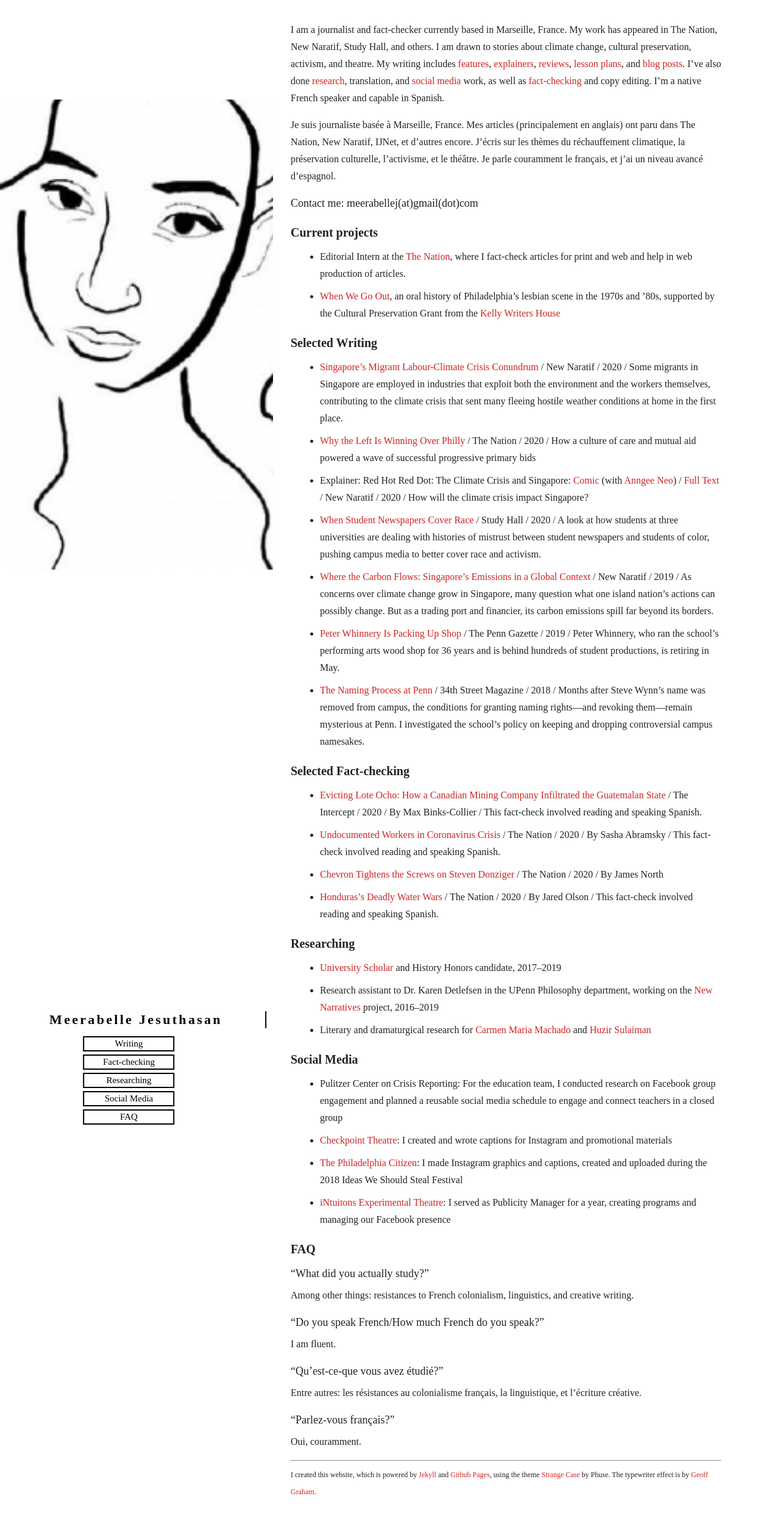
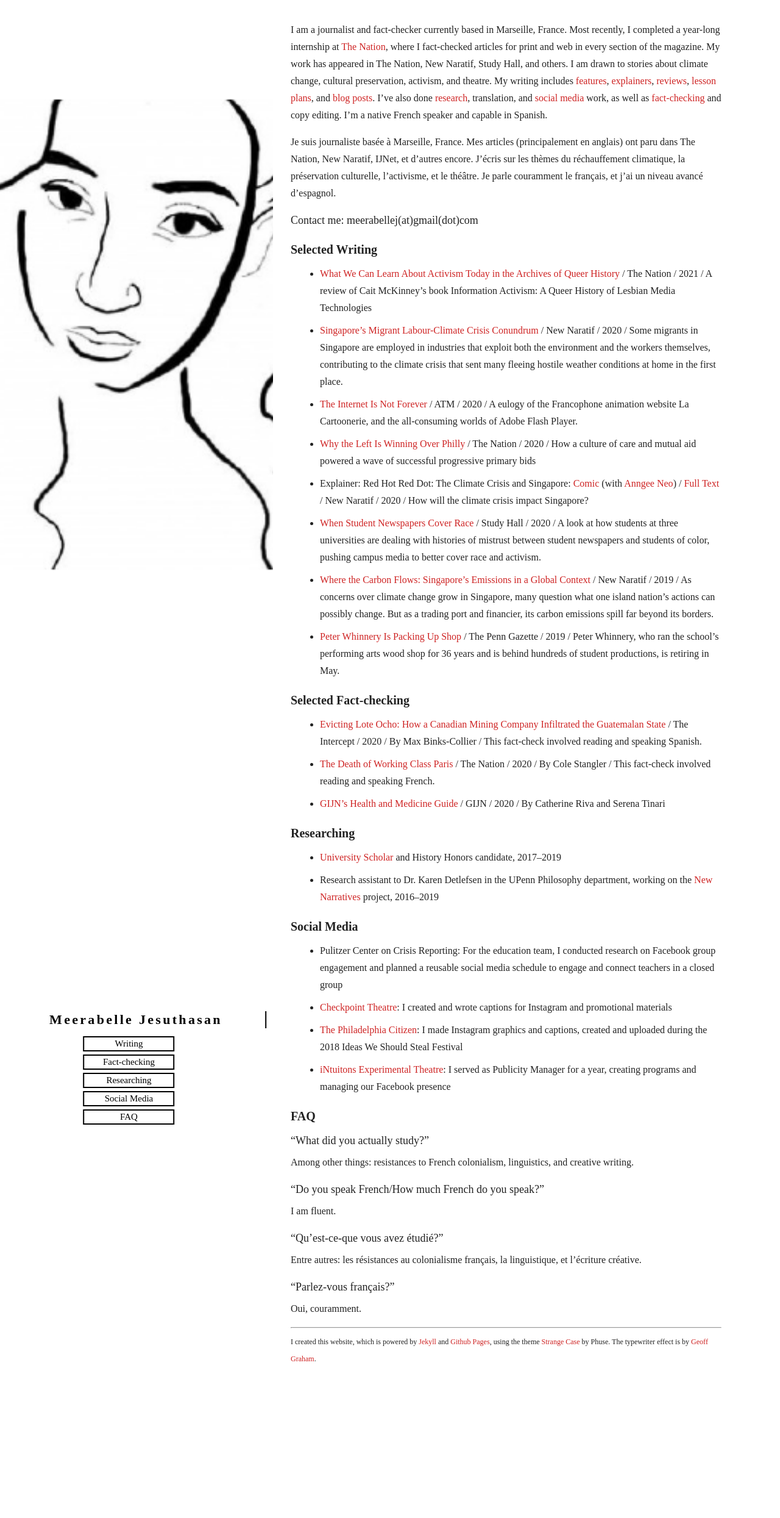
Before and after one commit to meerabellejesuthasan/meerabellejesuthasan.github.io, a Jekyll site: the page built from index.md, in a window 1280 px wide. Shown: the top 2489 px of the page at 61% size. Built offline with Jekyll 4.4.1, drawn with Linux system fonts in a browser that asks for light colours; nearby versions of some CDN libraries; some web fonts are replaced; Markdown is read by kramdown in place of the engine named in the settings.

Commit message:
Update index.md

```diff
--- a/index.md
+++ b/index.md
@@ -1,35 +1,30 @@
 ---
 layout: default
 ---
-I am a journalist and fact-checker currently based in Marseille, France. My work has appeared in The Nation, New Naratif, Study Hall, and others. I am drawn to stories about climate change, cultural preservation, activism, and theatre. My writing includes [features](https://www.thenation.com/article/politics/philadelphia-dem-primary-movement/?nc=1), [explainers](https://newnaratif.com/research/explainer-the-climate-crisis-and-singapore/), [reviews](https://www.broadstreetreview.com/theater/inis-nua-theatre-company-presents-inua-ellamss-untitled), [lesson plans](https://pulitzercenter.org/builder/lesson/using-oral-history-reporting-26959), and [blog posts](https://pulitzercenter.org/blog/pulitzer-center-brings-circus-without-borders-filmmakers-and-acrobats-dc-schools). I've also done [research]({{site.baseurl}}/#researching), translation, and [social media]({{site.baseurl}}/#social-media) work, as well as [fact-checking]({{site.baseurl}}/#fact-checking) and copy editing. I'm a native French speaker and capable in Spanish.
+I am a journalist and fact-checker currently based in Marseille, France. Most recently, I completed a year-long internship at [The Nation](https://thenation.com), where I fact-checked articles for print and web in every section of the magazine. My work has appeared in The Nation, New Naratif, Study Hall, and others. I am drawn to stories about climate change, cultural preservation, activism, and theatre. My writing includes [features](https://www.thenation.com/article/politics/philadelphia-dem-primary-movement/?nc=1), [explainers](https://newnaratif.com/research/explainer-the-climate-crisis-and-singapore/), [reviews](https://www.broadstreetreview.com/theater/inis-nua-theatre-company-presents-inua-ellamss-untitled), [lesson plans](https://pulitzercenter.org/builder/lesson/using-oral-history-reporting-26959), and [blog posts](https://pulitzercenter.org/blog/pulitzer-center-brings-circus-without-borders-filmmakers-and-acrobats-dc-schools). I've also done [research]({{site.baseurl}}/#researching), translation, and [social media]({{site.baseurl}}/#social-media) work, as well as [fact-checking]({{site.baseurl}}/#fact-checking) and copy editing. I'm a native French speaker and capable in Spanish.
 
 Je suis journaliste basée à Marseille, France. Mes articles (principalement en anglais) ont paru dans The Nation, New Naratif, IJNet, et d'autres encore. J'écris sur les thèmes du réchauffement climatique, la préservation culturelle, l'activisme, et le théâtre. Je parle couramment le français, et j'ai un niveau avancé d'espagnol.
 
 ## Contact me: meerabellej(at)gmail(dot)com
 
-<h1> Current projects </h1>
-* Editorial Intern at the [The Nation](https://thenation.com), where I fact-check articles for print and web and help in web production of articles.
-* [When We Go Out](http://whenwegoout.substack.com/), an oral history of Philadelphia's lesbian scene in the 1970s and '80s, supported by the Cultural Preservation Grant from the [Kelly Writers House](http://writing.upenn.edu)
-
 <h1 id="writing"> Selected Writing </h1>
+* [What We Can Learn About Activism Today in the Archives of Queer History](https://www.thenation.com/article/culture/information-activism-review/) / The Nation / 2021 / A review of Cait McKinney's book Information Activism:  A Queer History of Lesbian Media Technologies
 * [Singapore's Migrant Labour-Climate Crisis Conundrum](https://newnaratif.com/journalism/singapores-migrant-labour-climate-crisis-conundrum/share/zrrenoryyrw/2d08bc9b3d2cf3228920c550a4310c86) / New Naratif / 2020 / Some migrants in Singapore are employed in industries that exploit both the environment and the workers themselves, contributing to the climate crisis that sent many fleeing hostile weather conditions at home in the first place.
+* [The Internet Is Not Forever](https://www.atm-magazine.com/issue-1-wicked/the-internet-is-not-forever) / ATM / 2020 / A eulogy of the Francophone animation website La Cartoonerie, and the all-consuming worlds of Adobe Flash Player.
 * [Why the Left Is Winning Over Philly](https://www.thenation.com/article/politics/philadelphia-dem-primary-movement/) / The Nation / 2020 / How a culture of care and mutual aid powered a wave of successful progressive primary bids
 * Explainer: Red Hot Red Dot: The Climate Crisis and Singapore: [Comic](https://newnaratif.com/comic/red-hot-red-dot-the-climate-crisis-and-singapore/) (with [Anngee Neo](https://www.anngee.sg/)) / [Full Text](https://newnaratif.com/research/explainer-the-climate-crisis-and-singapore/) / New Naratif / 2020 / How will the climate crisis impact Singapore?
 * [When Student Newspapers Cover Race](https://studyhall.xyz/when-student-newspapers-cover-race/) /  Study Hall / 2020 / A look at how students at three universities are dealing with histories of mistrust between student newspapers and students of color, pushing campus media to better cover race and activism.
 * [Where the Carbon Flows: Singapore’s Emissions in a Global Context](https://newnaratif.com/journalism/where-the-carbon-flows-singapores-emissions-in-a-global-context/share/zrrenoryyrw/22367e845ad71c7a278473e5a2995387/) / New Naratif / 2019 / As concerns over climate change grow in Singapore, many question what one island nation’s actions can possibly change. But as a trading port and financier, its carbon emissions spill far beyond its borders.
 * [Peter Whinnery Is Packing Up Shop](http://thepenngazette.com/peter-whinnery-is-packing-up-shop/) / The Penn Gazette / 2019 / Peter Whinnery, who ran the school's performing arts wood shop for 36 years and is behind hundreds of student productions, is retiring in May.
-* [The Naming Process at Penn](https://www.34st.com/article/2018/12/upenn-naming-renaming-wynn-commons-bill-cosby) / 34th Street Magazine / 2018 / Months after Steve Wynn’s name was removed from campus, the conditions for granting naming rights—and revoking them—remain mysterious at Penn. I investigated the school's policy on keeping and dropping controversial campus namesakes.
 
 <h1 id="fact-checking"> Selected Fact-checking </h1>
 * [Evicting Lote Ocho: How a Canadian Mining Company Infiltrated the Guatemalan State](https://theintercept.com/2020/09/26/hudbay-skye-canada-mining-guatemala/) / The Intercept / 2020 / By Max Binks-Collier / This fact-check involved reading and speaking Spanish.
-* [Undocumented Workers in Coronavirus Crisis](https://www.thenation.com/article/society/coronavirus-undocumented-workers-california/) / The Nation / 2020 / By Sasha Abramsky / This fact-check involved reading and speaking Spanish.
-* [Chevron Tightens the Screws on Steven Donziger](https://www.thenation.com/article/environment/chevron-persecution-steven-donziger/) / The Nation / 2020 / By James North
-* [Honduras’s Deadly Water Wars](https://www.thenation.com/article/world/honduras-mine-conflict/) / The Nation / 2020 / By Jared Olson / This fact-check involved reading and speaking Spanish.
+* [The Death of Working Class Paris](https://www.thenation.com/article/world/paris-gentrification/) / The Nation / 2020 / By Cole Stangler / This fact-check involved reading and speaking French.
+* [GIJN's Health and Medicine Guide](https://gijn.org/health-and-medicine-guide-table-of-contents/) / GIJN / 2020 / By Catherine Riva and Serena Tinari
 
 <h1 id="researching"> Researching </h1>
 * [University Scholar](https://www.curf.upenn.edu/profile/jesuthasan-meerabelle) and History Honors candidate, 2017–2019
 * Research assistant to Dr. Karen Detlefsen in the UPenn Philosophy department, working on the [New Narratives](http://www.newnarrativesinphilosophy.net/) project, 2016–2019
-* Literary and dramaturgical research for [Carmen Maria Machado](https://carmenmariamachado.com/) and [Huzir Sulaiman](https://www.sifa.sg/programmes/displaced-persons-welcome-dinner-working-title/)
 
 <h1 id="social-media"> Social Media </h1>
 * Pulitzer Center on Crisis Reporting: For the education team, I conducted research on Facebook group engagement and planned a reusable social media schedule to engage and connect teachers in a closed group
```
